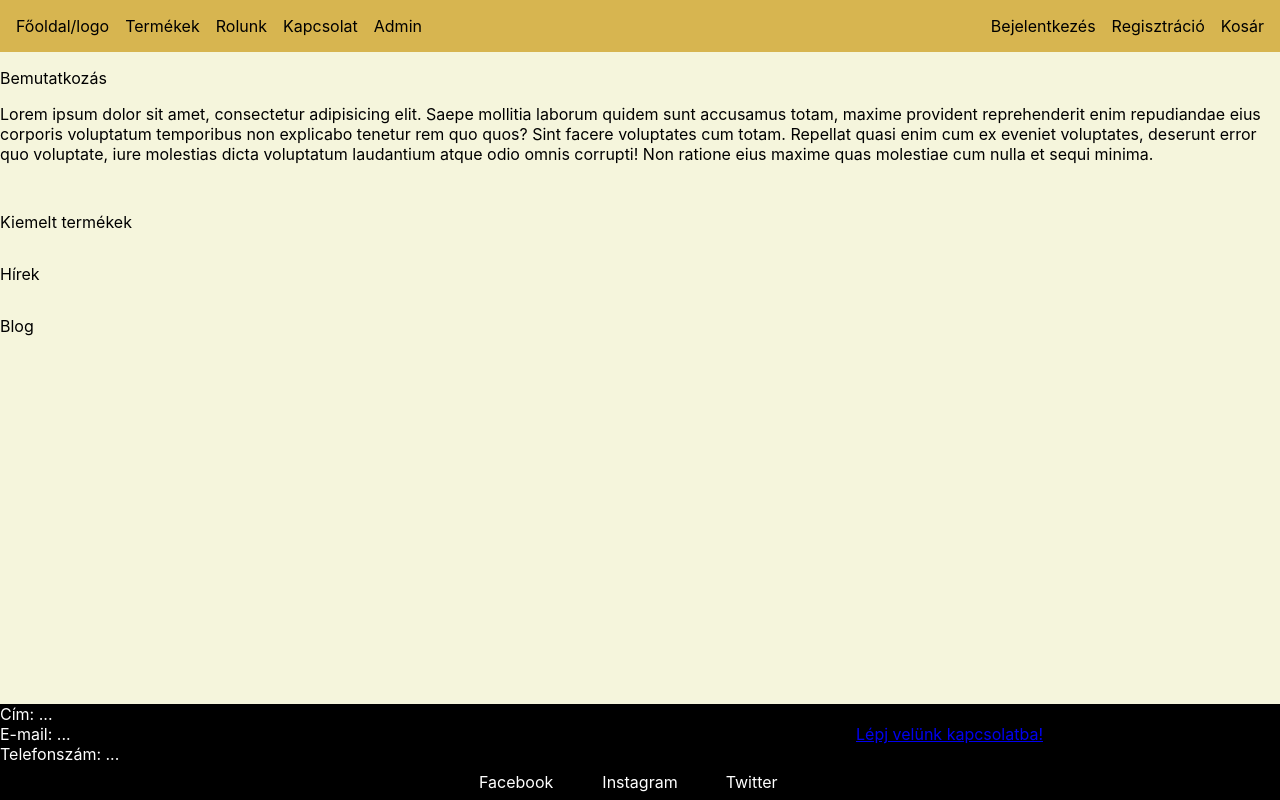
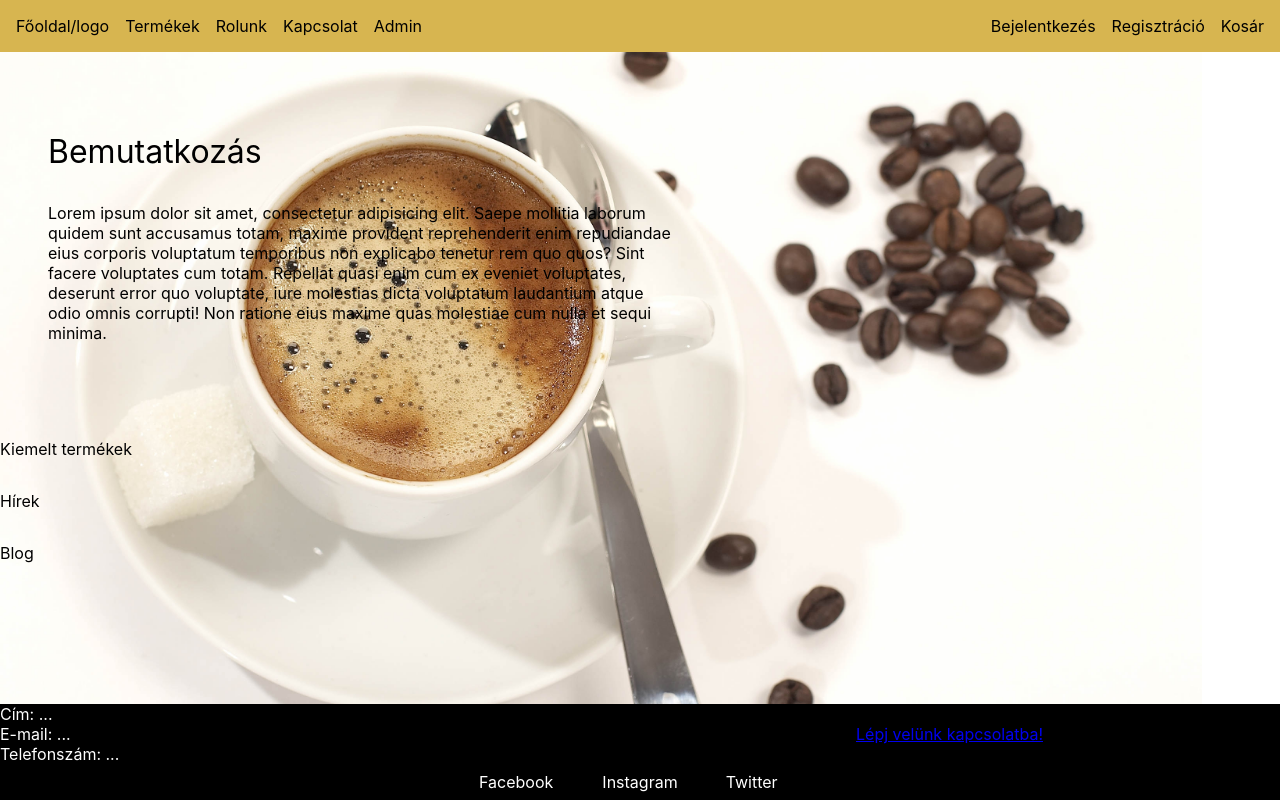
Before and after one commit to MakoveiMiron/csapat-12, a React (Create React App) app in the folder projekt/projekt12/: page / in a window 1280 px wide. Built offline with nearby package versions, Linux system fonts and the light colour scheme.

Commit message:
homepage css

```diff
--- a/projekt/projekt12/src/Pages/Home.css
+++ b/projekt/projekt12/src/Pages/Home.css
@@ -3,7 +3,9 @@
 }
 
 body{
-    background-color: beige;
+    background-image: url("white.jpg") ;
+     background-size:contain;
+     background-repeat: no-repeat;
 }
 
 .main{
@@ -16,3 +18,14 @@ body{
     gap: 2rem;
 
 }
+
+.about {
+    width: 45rem;
+    padding: 3rem;
+    opacity: 2;
+    position:relative;
+}
+
+.intro {
+    font-size: 2rem;
+}
--- a/projekt/projekt12/src/Pages/Home.js
+++ b/projekt/projekt12/src/Pages/Home.js
@@ -9,7 +9,7 @@ const [user, setUser] = useState(false)
         <>
             <main className="main">
                 <div className="about">
-                    <p>Bemutatkozás</p>
+                    <p className="intro">Bemutatkozás</p>
                     <p>Lorem ipsum dolor sit amet, consectetur adipisicing elit. Saepe mollitia laborum quidem sunt accusamus totam, maxime provident reprehenderit enim repudiandae eius corporis voluptatum temporibus non explicabo tenetur rem quo quos? Sint facere voluptates cum totam. Repellat quasi enim cum ex eveniet voluptates, deserunt error quo voluptate, iure molestias dicta voluptatum laudantium atque odio omnis corrupti! Non ratione eius maxime quas molestiae cum nulla et sequi minima. </p>
                 </div>
                 <div className="top-products">
```
Also changed, not shown: projekt/projekt12/src/Pages/white.jpg (added).
